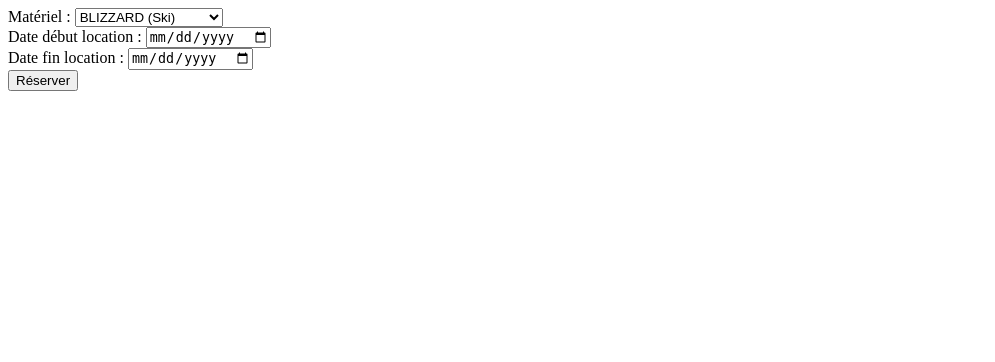
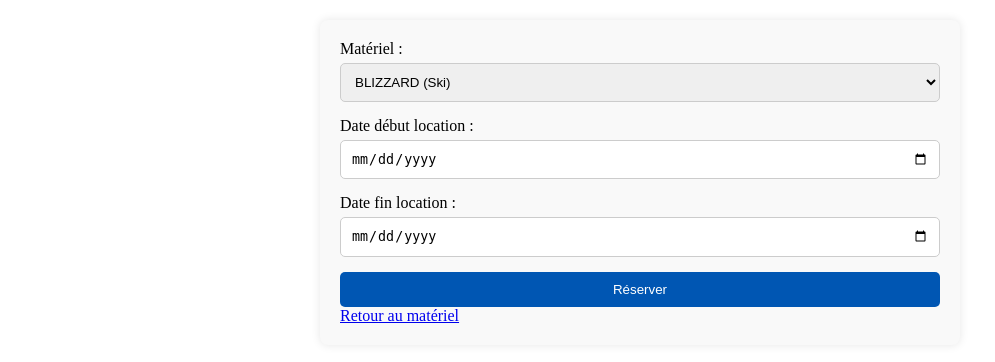
Before and after one commit to Helderalvs/Fichier-bts-sio, a PHP site: page /reserver.php in a window 1280 px wide. Shown: the top 362 px of the page, without its empty margins (0-995 px from the left). Run offline with PHP 8.4, Linux system fonts and the light colour scheme; the visitor is signed in with stand-in values (Sample User, id 1); data comes from the database, SQL or seed files in the repository; both versions use the stored data as it was after the commit.

Commit message:
modified:   PrestigeAlpin/controleur/controleur.class.php 	new file:   PrestigeAlpin/css/reservation.css 	modified:   PrestigeAlpin/gestion_connexion.php 	modified:   PrestigeAlpin/gestion_inscription.php 	modified:   PrestigeAlpin/gestion_materiel_neige.php 	new file:   PrestigeAlpin/gestion_planning.php 	modified:   PrestigeAlpin/modele/modele.class.php 	modified:   PrestigeAlpin/reserver.php 	modified:   PrestigeAlpin/sql/prestigeAlpin_old.sql 	modified:   PrestigeAlpin/vue/vue_inscription.php 	modified:   PrestigeAlpin/vue/vue_insert_reservation.php 	modified:   PrestigeAlpin/vue/vue_insert_reservation_cours.php 	modified:   PrestigeAlpin/vue/vue_select_mat_rando.php 	new file:   projet_client_lourd/.idea/misc.xml 	new file:   projet_client_lourd/.idea/modules.xml 	new file:   projet_client_lourd/.idea/vcs.xml 	new file:   projet_client_lourd/.idea/workspace.xml 	modified:   projet_client_lourd/projet_client_lourd.iml

```diff
--- /dev/null
+++ b/PrestigeAlpin/css/reservation.css
@@ -0,0 +1,37 @@
+form {
+    margin: 20px auto;
+    padding: 20px;
+    width: 80%;
+    max-width: 600px;
+    background-color: #f9f9f9;
+    border-radius: 8px;
+    box-shadow: 0 0 10px rgba(0, 0, 0, 0.1);
+}
+
+label {
+    display: block;
+    margin-bottom: 5px;
+}
+
+select, input[type="date"] {
+    width: 100%;
+    padding: 10px;
+    margin-bottom: 15px;
+    border: 1px solid #ccc;
+    border-radius: 5px;
+}
+
+input[type="submit"] {
+    width: 100%;
+    padding: 10px;
+    background-color: #0056b3;
+    color: white;
+    border: none;
+    border-radius: 5px;
+    cursor: pointer;
+    transition: background-color 0.3s;
+}
+
+input[type="submit"]:hover {
+    background-color: #0056b3;
+}
--- a/PrestigeAlpin/gestion_connexion.php
+++ b/PrestigeAlpin/gestion_connexion.php
@@ -17,7 +17,7 @@ if (isset($_POST['Connexion'])) {
 
         if ($unUser != null) {
             // Authentification réussie
-            $_SESSION['id_user'] = $unUser['id']; // Ajout de l'identifiant de l'utilisateur à la session
+            $_SESSION['id_user'] = $unUser['id_user']; // Ajout de l'identifiant de l'utilisateur à la session
             $_SESSION['email'] = $unUser['email'];
             $_SESSION['nom'] = $unUser['nom'];
             $_SESSION['prenom'] = $unUser['prenom'];
--- a/PrestigeAlpin/gestion_materiel_neige.php
+++ b/PrestigeAlpin/gestion_materiel_neige.php
@@ -4,7 +4,7 @@
 
 
 	$unControleur->setTable("mat_neige");
-	if (isset($_SESSION['role']) && $_SESSION['role']=="admin" ) {
+	if (isset($_SESSION['role']) && $_SESSION['role']=="client" ) {
 		$id_materiel = null;
 		if(isset($_GET['action']) && isset($_GET['id_materiel']))
 		{
@@ -20,7 +20,6 @@
 				break;
 			}
 		}
-		require_once ("vue/vue_insert_mat_neige.php");
 
 		if (isset($_POST['Valider'])){
 			//verification des données
--- a/PrestigeAlpin/modele/modele.class.php
+++ b/PrestigeAlpin/modele/modele.class.php
@@ -179,7 +179,7 @@ class Modele {
 
 
 	/************ inscription **********/
-	public function verifInscription($nom, $prenom, $email, $mdp, $userType) {
+	public function verifInscription($nom, $prenom, $email, $mdp, $adresse, $telephone, $userType) {
 		try {
 			// Vérifie si l'email existe déjà dans la table user
 			$query = $this->unPDO->prepare("SELECT COUNT(*) FROM user WHERE email = :email");
@@ -194,11 +194,13 @@ class Modele {
 
 			// Insère les données dans la table appropriée en fonction du type d'utilisateur
 			$tableName = ($userType == "client") ? "client" : "moniteur";
-			$query = $this->unPDO->prepare("INSERT INTO $tableName (nom, prenom, email, mdp) VALUES (:nom, :prenom, :email, :mdp)");
+			$query = $this->unPDO->prepare("INSERT INTO $tableName (nom, prenom, email, mdp, adresse, telephone) VALUES (:nom, :prenom, :email, :mdp, :adresse, :telephone)");
 			$query->bindParam(":nom", $nom);
 			$query->bindParam(":prenom", $prenom);
 			$query->bindParam(":email", $email);
 			$query->bindParam(":mdp", $mdp);
+			$query->bindParam(":adresse", $adresse);
+			$query->bindParam(":telephone", $telephone);
 			$query->execute();
 
 			return true;
@@ -209,7 +211,7 @@ class Modele {
 	}
 
 	// Fonction de vérification de l'inscription pour un client
-	public function verifInscriptionClient($nom, $prenom, $email, $mdp) {
+	public function verifInscriptionClient($nom, $prenom, $email, $mdp, $adresse, $telephone) {
 		try {
 			// Vérifie si l'email existe déjà dans la table user
 			$query = $this->unPDO->prepare("SELECT COUNT(*) FROM user WHERE email = :email");
@@ -223,11 +225,13 @@ class Modele {
 			}
 
 			// Insère les données dans la table client
-			$query = $this->unPDO->prepare("INSERT INTO client (nom, prenom, email, mdp, role) VALUES (:nom, :prenom, :email, :mdp, 'client')");
+			$query = $this->unPDO->prepare("INSERT INTO client (nom, prenom, email, mdp,adresse, telephone, role) VALUES (:nom, :prenom, :email, :mdp, :adresse, :telephone, 'client')");
 			$query->bindParam(":nom", $nom);
 			$query->bindParam(":prenom", $prenom);
 			$query->bindParam(":email", $email);
 			$query->bindParam(":mdp", $mdp);
+			$query->bindParam(":adresse", $adresse);
+			$query->bindParam(":telephone", $telephone);
 			$query->execute();
 
 			return true;
@@ -238,7 +242,7 @@ class Modele {
 	}
 
 	// Fonction de vérification de l'inscription pour un représentant
-	public function verifInscriptionRepresentant($nom, $prenom, $email, $mdp) {
+	public function verifInscriptionRepresentant($nom, $prenom, $email, $mdp, $adresse, $telephone) {
 		try {
 			// Vérifie si l'email existe déjà dans la table user
 			$query = $this->unPDO->prepare("SELECT COUNT(*) FROM user WHERE email = :email");
@@ -252,11 +256,13 @@ class Modele {
 			}
 
 			// Insère les données dans la table representant
-			$query = $this->unPDO->prepare("INSERT INTO moniteur (nom, prenom, email, mdp, role) VALUES (:nom, :prenom, :email, :mdp, 'moniteur')");
+			$query = $this->unPDO->prepare("INSERT INTO moniteur (nom, prenom, email, mdp, adresse, telephone, role) VALUES (:nom, :prenom, :email, :mdp, :adresse, :telephone, 'moniteur')");
 			$query->bindParam(":nom", $nom);
 			$query->bindParam(":prenom", $prenom);
 			$query->bindParam(":email", $email);
 			$query->bindParam(":mdp", $mdp);
+			$query->bindParam(":adresse", $adresse);
+			$query->bindParam(":telephone", $telephone);
 			$query->execute();
 
 			return true;
--- a/PrestigeAlpin/reserver.php
+++ b/PrestigeAlpin/reserver.php
@@ -1,6 +1,5 @@
-
-
 <?php
+session_start(); // Démarrer la session
 
 // Inclure la classe Modele
 require_once('modele/modele.class.php');
@@ -42,7 +41,6 @@ if (isset($_POST['reserve_btn'])) {
         // Fusionner les données récupérées des deux tables
         $materiel = ($materiel_neige) ? $materiel_neige : $materiel_rando;
 
-
         if ($materiel) {
             if (is_numeric($materiel['prix_loca'])) {
                 $dateDebut = new DateTime($dateDebutLoc);
@@ -66,9 +64,11 @@ if (isset($_POST['reserve_btn'])) {
                     $result = $modele_reservation->insert($data);
 
                     if ($result) {
-                        echo "Réservation réussie pour le matériel : " . $materiel['nom'] . ". Prix total : " . $prixTotal . "€";
+                        // Stocker le message de confirmation dans une variable de session
+                        $_SESSION['confirmation_message'] = "Réservation réussie pour le matériel : " . $materiel['nom'] . ". Prix total : " . $prixTotal . "€";
                         // Redirection vers la page de réservation
-                        header("Location: index.php?page=10");
+                        header("Location: gestion_reservation.php");
+                        exit();
                     }
                 } else {
                     echo "La durée de la location doit être supérieure à zéro.";
@@ -76,6 +76,8 @@ if (isset($_POST['reserve_btn'])) {
             } else {
                 echo "Prix du matériel non valide.";
             }
+        } else {
+            echo "Matériel non trouvé.";
         }
     } else {
         echo "Veuillez saisir les dates de début et de fin de location.";
--- a/PrestigeAlpin/vue/vue_insert_reservation.php
+++ b/PrestigeAlpin/vue/vue_insert_reservation.php
@@ -8,6 +8,7 @@ if (isset($_SESSION['role']) && $_SESSION['role'] == 'client') {
     // Afficher le formulaire de réservation
     ?>
 <form method="post" action="reserver.php">
+    <link rel="stylesheet" href="css/reservation.css">
     <label for="id_materiel">Matériel :</label>
     <select name="id_materiel" id="id_materiel" required>
         <?php
@@ -35,6 +36,7 @@ if (isset($_SESSION['role']) && $_SESSION['role'] == 'client') {
     <input type="date" name="dateFinLoc" id="dateFinLoc" required>
     <br>
     <input type="submit" name="reserve_btn" value="Réserver">
+    <a href="vue/vue_select_mat_neige.php">Retour au matériel</a>
 </form>
 
     <?php
--- a/PrestigeAlpin/vue/vue_insert_reservation_cours.php
+++ b/PrestigeAlpin/vue/vue_insert_reservation_cours.php
@@ -8,6 +8,7 @@
         // Afficher le formulaire de réservation
         ?>
         <form method="post" action="reserver.php">
+        <link rel="stylesheet" href="css/reservation.css">
             <label for="id_cours">Cours :</label>
             <select name="id_cours" id="id_cours" required>
                 <?php
@@ -28,6 +29,7 @@
             <input type="date" name="dateFinLoc" id="dateFinLoc" required>
             <br>
             <input type="submit" name="reserve_btn" value="Réserver">
+            <a href="vue/vue_select_mat_neige.php">Retour au matériel</a>
         </form>
 
         <?php
--- a/PrestigeAlpin/vue/vue_select_mat_rando.php
+++ b/PrestigeAlpin/vue/vue_select_mat_rando.php
@@ -22,7 +22,7 @@ if (!empty($filtre)) {
 }
 ?>
 
-<h3>Liste matériel ski</h3>
+<h3>Liste matériel rando</h3>
 <!DOCTYPE html>
 <html lang="en">
 <head>
```
Also changed, not shown: PrestigeAlpin/controleur/controleur.class.php (+6 -6 lines), PrestigeAlpin/gestion_inscription.php (+4 -3 lines), PrestigeAlpin/gestion_planning.php (added, +42 -0 lines), PrestigeAlpin/sql/prestigeAlpin_old.sql (+11 -1 lines), PrestigeAlpin/vue/vue_inscription.php (+9 -1 lines), 1 other file.
